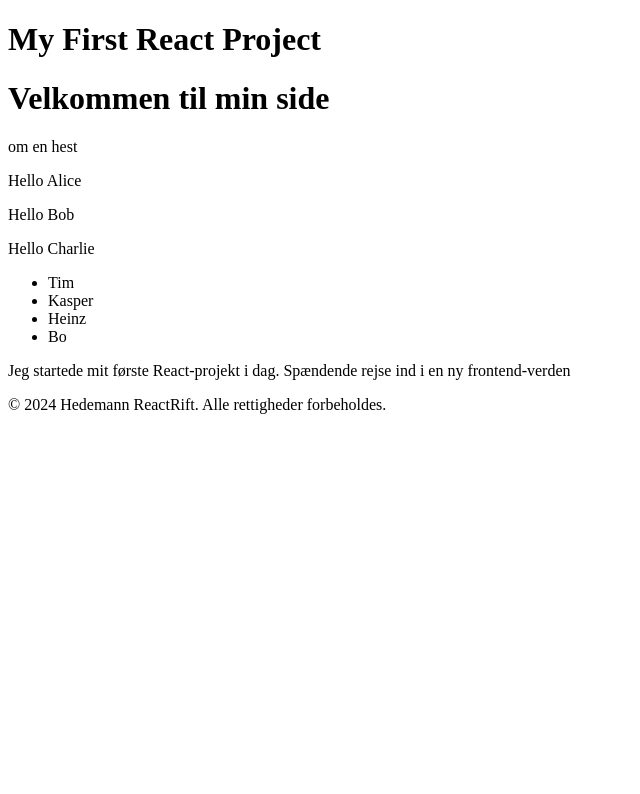
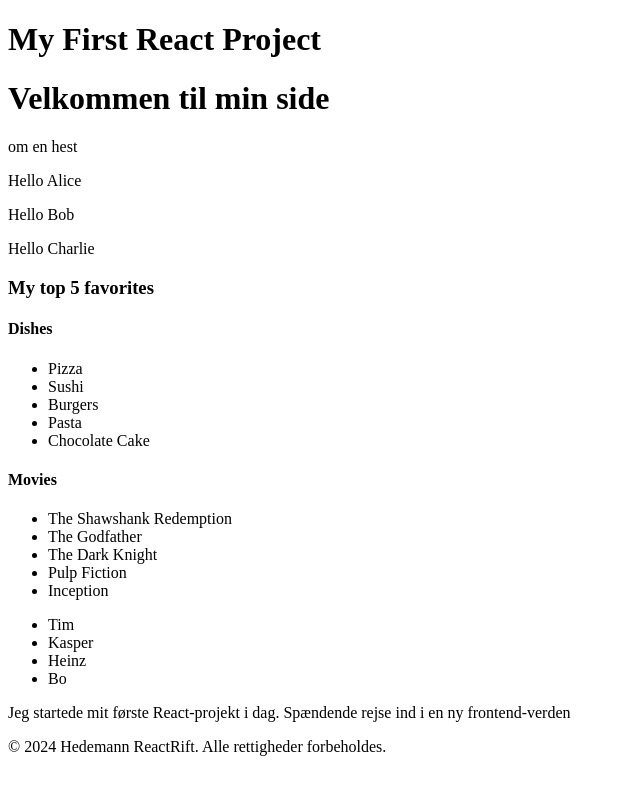
Before and after one commit to Hedemann-Nielsen/ReactStartUp, a React (Vite) app in the folder vite-project/: page / in a window 1280 px wide. Shown: the top 794 px of the page, without its empty margins (0-640 px from the left). Built offline with nearby package versions, Linux system fonts and the light colour scheme.

Commit message:
favorites tilføjet

```diff
--- /dev/null
+++ b/vite-project/src/components/favorites/Favorites.jsx
@@ -0,0 +1,17 @@
+export const Favorites = props => {
+    return (
+    <>
+        <h3>My top 5 favorites</h3>
+        {props.data.map((category, categoryIndex) => (
+          <div key={categoryIndex}>
+            <h4>{category.type}</h4>
+            <ul>
+              {category.data.map((item, itemIndex) => (
+                <li key={itemIndex}>{item}</li>
+              ))}
+            </ul>
+          </div>
+        ))}
+    </>
+    );
+  };
--- a/vite-project/src/components/main/main.jsx
+++ b/vite-project/src/components/main/main.jsx
@@ -1,9 +1,21 @@
 import { PageTitle } from "../PageTitle/PageTitle"
 import { List } from "../list/List"
 import { Welcome } from "../welcome/welcome"
+import { Favorites } from "../favorites/Favorites"
 
- const arrItems = [
+const arrItems = [
     'Tim', 'Kasper', 'Heinz', 'Bo'
+]
+
+const favoritDishes = [
+    'Pizza', 'Sushi', 'Burgers', 'Pasta', 'Chocolate Cake'
+]
+const favoritMovies = [
+    'The Shawshank Redemption', 'The Godfather', 'The Dark Knight', 'Pulp Fiction', 'Inception'
+]
+const allFavorits = [
+    {type: 'Dishes', data: favoritDishes},
+    {type: 'Movies', data: favoritMovies}
 ]
 // const names = [
 //     'Alice', 'Bob', 'Charlie', 'David', 'Eva'
@@ -19,6 +31,7 @@ export const Main = () => {
         <Welcome name="Alice"></Welcome>
         <Welcome name="Bob"></Welcome>
         <Welcome name="Charlie"></Welcome>
+        <Favorites data={allFavorits}></Favorites>
         <List data={arrItems}></List>
         <p>Jeg startede mit første React-projekt i dag. Spændende rejse ind i en ny frontend-verden</p>
     </main>
```
